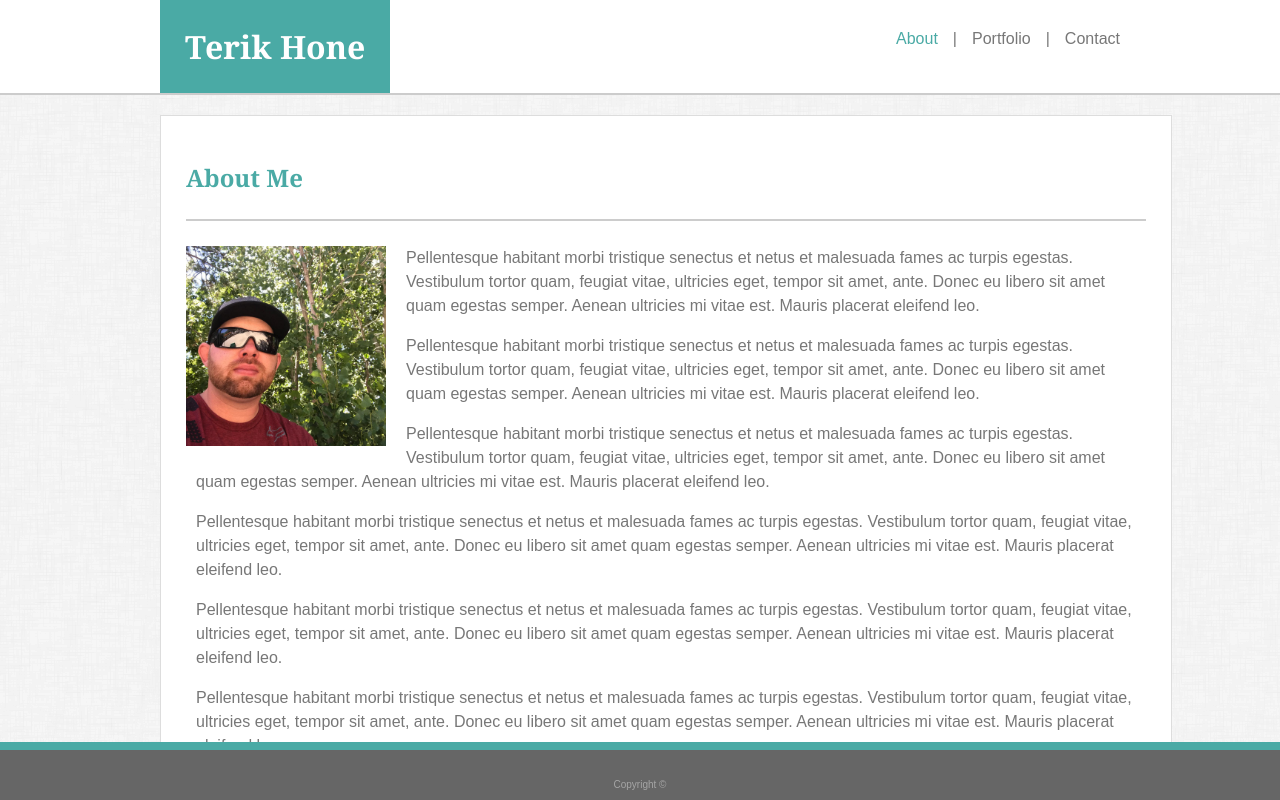
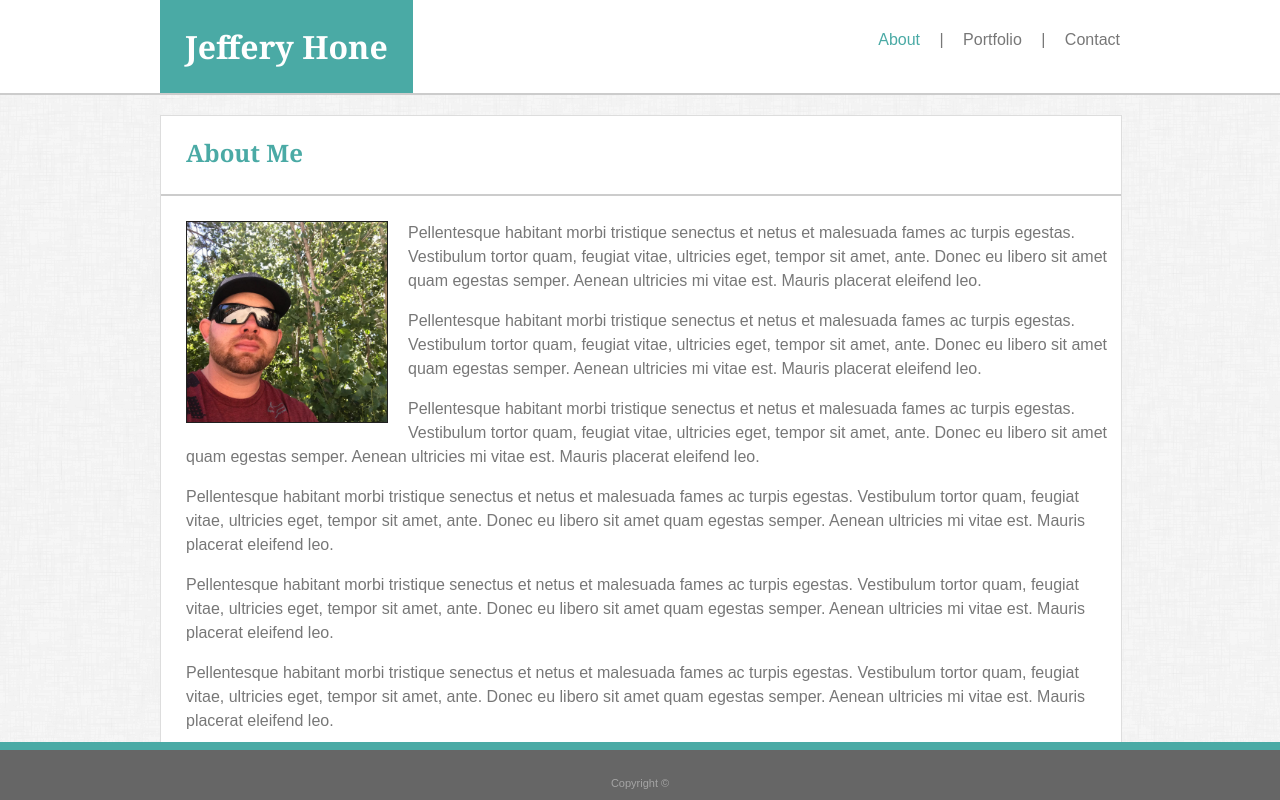
Before and after one commit to torqie/Basic-Portfolio, a plain HTML site: page index.html in a window 1280 px wide. Drawn offline with Linux system fonts and the light colour scheme.

Commit message:
Finish About Page and added other pages

```diff
--- a/assets/css/style.css
+++ b/assets/css/style.css
@@ -1,8 +1,3 @@
-html {
-    margin:0;
-    padding:0;
-}
-
 body{
     margin:0;
     padding:0;
@@ -26,8 +21,14 @@ a:hover, a:active, a.active{
 }
 
 .container{
-    max-width: 960px;
+    width: 960px;
     margin: 0 auto;
+}
+
+.clearfix::after {
+    content: "";
+    clear:both;
+    display: block;
 }
 
 hr {
@@ -39,7 +40,6 @@ header {
     margin-top:0;
     background-color:#ffffff;
     border-bottom: 2px solid #cccccc;
-    float:left;
     width:100%;
 }
 
@@ -52,19 +52,14 @@ header h1 {
 }
 
 header nav {
-    float: right;
-    margin-top:30px;
-}
+    float:right;
+    margin-top:15px;
 
-header nav ul {
-    list-style-type: none;
-    margin:0;
-    padding:0;
 }
 
 header nav ul li{
+    position: relative;
     display: inline-block;
-    float:left;
     margin: 0 0 0 15px;
     padding:0;
 }
@@ -72,25 +67,33 @@ header nav ul li{
 #main-content{
     background-color: #ffffff;
     border: 1px solid #dddddd;
-    float: left;
     width:100%;
     margin-top: 20px;
-    padding:25px;
+
 }
 
 #main-content h1{
     margin-bottom:25px;
+    margin-left: 25px;
 }
 
 #main-content img {
     width:200px;
     float:left;
-    margin: 0 20px 20px 0;
+    margin: 0 20px 20px 25px;
+    border: 1px solid #202020
+
+}
+
+#main-content img:hover {
+    -webkit-box-shadow: 0px 0px 5px 1px rgba(0,0,0,0.75);
+    -moz-box-shadow: 0px 0px 5px 1px rgba(0,0,0,0.75);
+    box-shadow: 0px 0px 5px 1px rgba(0,0,0,0.75);
 }
 
 #main-content #content {
     float:none;
-    margin-left:10px;
+    margin-left:25px;
     line-height: 24px;
 }
 
@@ -112,5 +115,5 @@ footer p {
     right: 0;
 
     color: #a5a5a5;
-    font-size: 10px;
+    font-size: 11px;
 }
--- a/index.html
+++ b/index.html
@@ -7,9 +7,9 @@
     <link rel="stylesheet" type="text/css" href="assets/css/style.css">
 </head>
 <body>
-    <header>
+    <header class="clearfix">
         <div class="container">
-            <h1>Terik Hone</h1>
+            <h1>Jeffery Hone</h1>
             <nav>
                 <ul>
                     <li><a class="active" href="index.html">About</a></li>
@@ -25,7 +25,7 @@
     <div class="container">
 
 
-    <section id="main-content">
+    <section class="clearfix" id="main-content">
         <h1>About Me</h1>
         <hr />
         <img src="assets/images/terik.jpg" alt="Picture of Jeffery Hone" />
```
Also changed, not shown: contact.html (+2 -5 lines).
